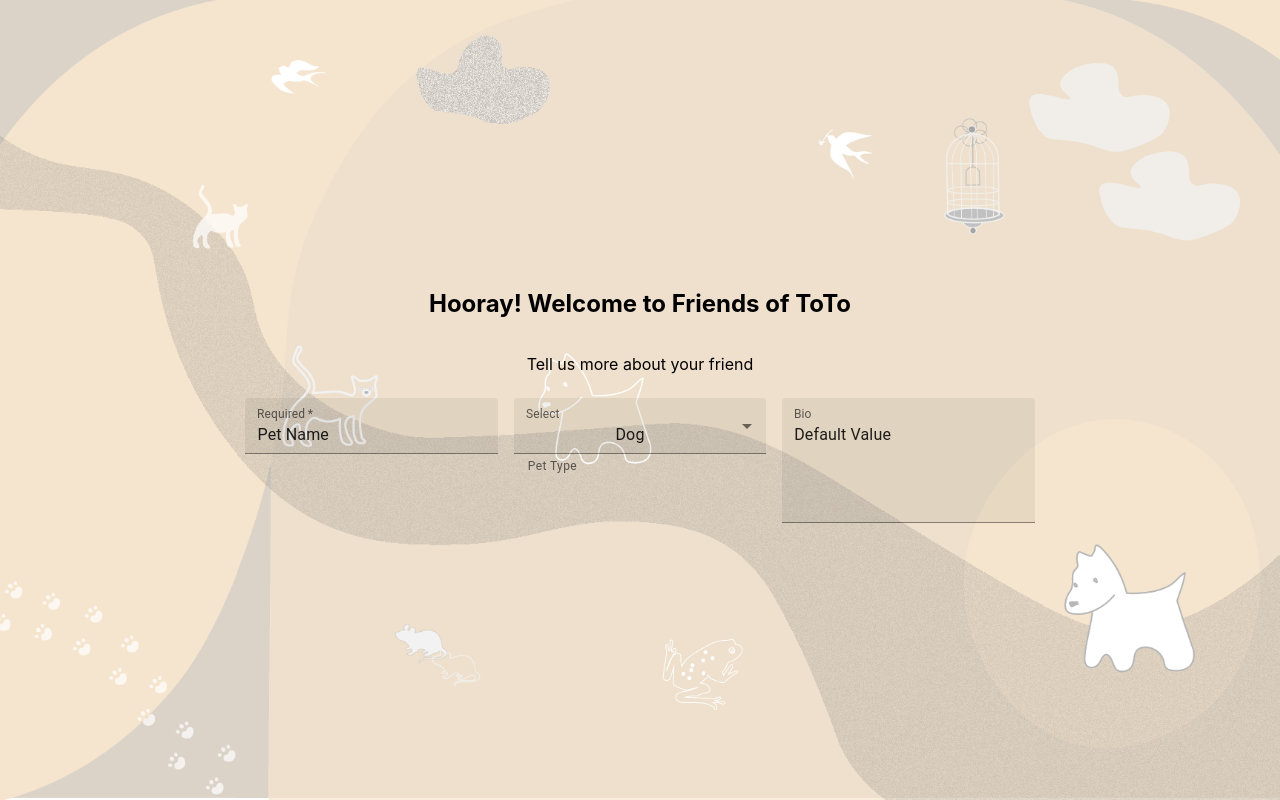
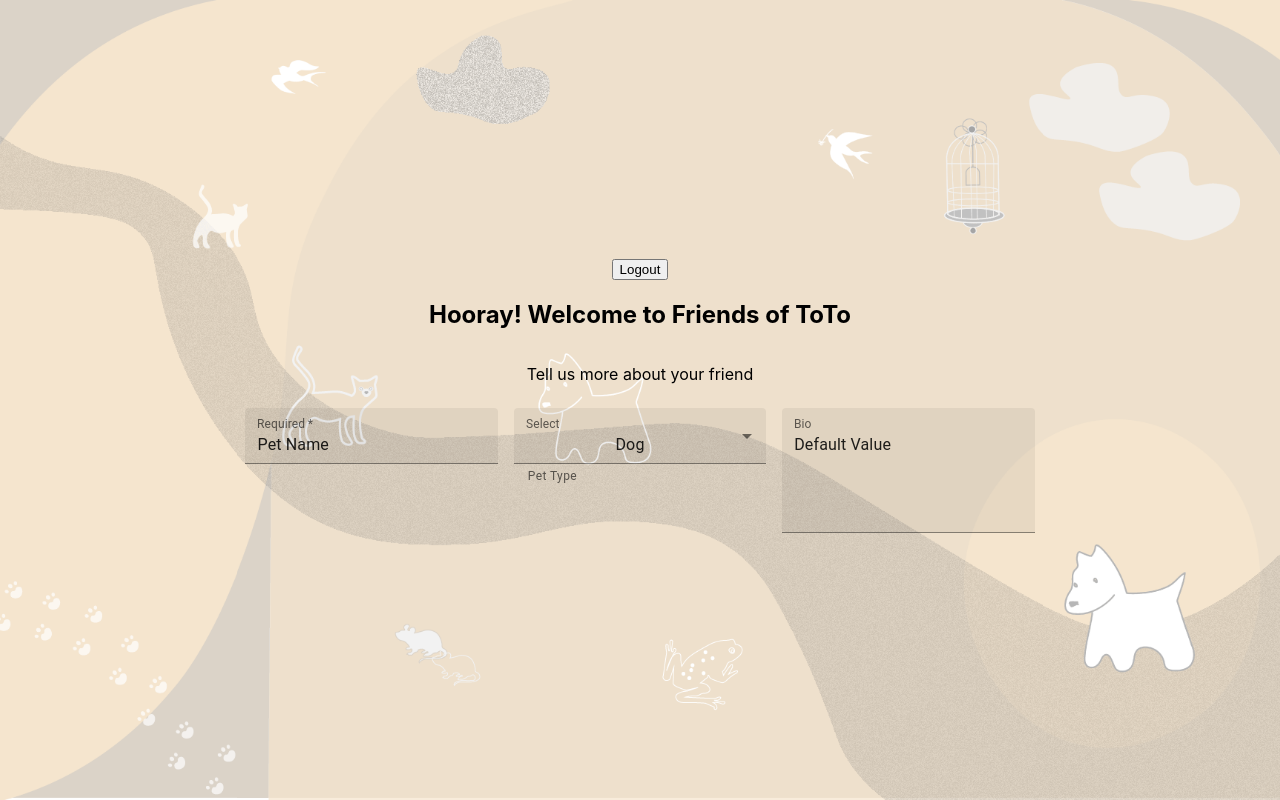
Before and after one commit to ShyFidelity/friends-of-toto, a React (Create React App) app in the folder client/: page /profile in a window 1280 px wide. Built offline with nearby package versions, Linux system fonts and the light colour scheme.

Commit message:
updated route when user clicks logout

```diff
--- a/client/src/pages/Profile.js
+++ b/client/src/pages/Profile.js
@@ -1,5 +1,8 @@
 import React, { useState } from 'react';
 import Box from '@mui/material/Box';
+
+import Auth from '../utils/auth';
+
 import TextField from '@mui/material/TextField';
 import MenuItem from '@mui/material/MenuItem';
 
@@ -32,17 +35,22 @@ const petTypes = [
 
 export default function Profile() {
 
+  const logout = (event) => {
+    event.preventDefault();
+    Auth.logout();
+  };
+
   const [petType, setPetType] = React.useState('Dog');
 
   const handleChange = (event) => {
     setPetType(event.target.value);
   };
 
-
-    return (
+  return (
         <div className="container">
-            <h2>Hooray! Welcome to Friends of ToTo</h2>
-            <p>Tell us more about your friend</p>
+          <button className="btn btn-lg btn-light m-2" onClick={logout}>Logout</button>
+          <h2>Hooray! Welcome to Friends of ToTo</h2>
+          <p>Tell us more about your friend</p>
         <Box
         className="inputElement"
         component="form"
--- a/client/src/utils/auth.js
+++ b/client/src/utils/auth.js
@@ -34,7 +34,7 @@ class AuthService {
 
   logout() {
     localStorage.removeItem('id_token');
-    window.location.reload();
+    window.location.assign('/');
   }
 }
 
```
